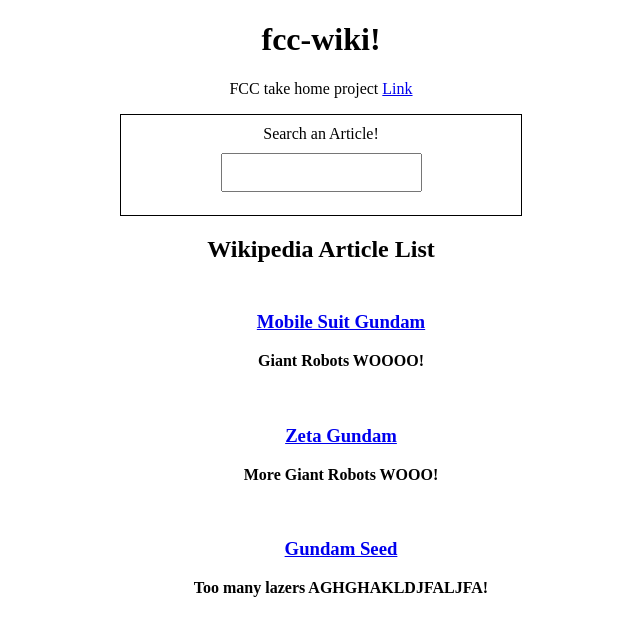
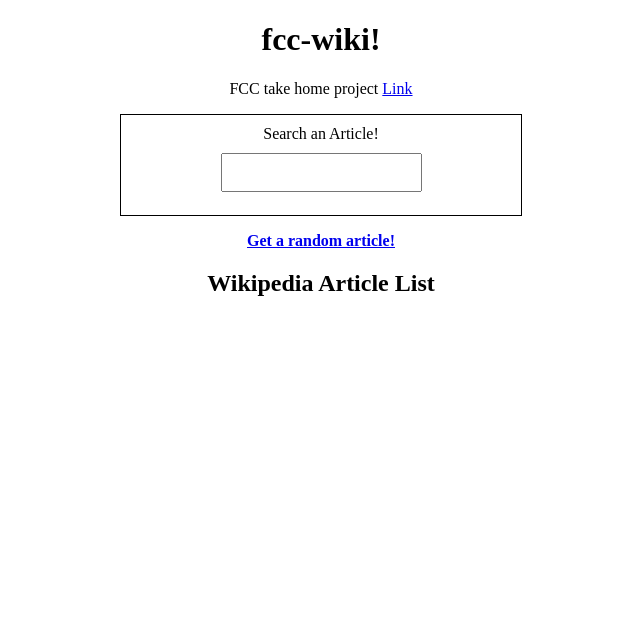
Before and after one commit to SMGEAR123/fcc-wiki-viewer, an Angular app: page / in a window 1280 px wide. Shown: the top 636 px of the page, without its empty margins (319-959 px from the left). Built offline with nearby package versions, Linux system fonts and the light colour scheme.

Commit message:
Created service to search for wiki articles using HttpClient and created test to retrieve and display articles in search array from query

```diff
--- a/src/app/app.component.html
+++ b/src/app/app.component.html
@@ -4,8 +4,6 @@
   {{ title }}!
   </h1>
   <p>{{description}} <a href="https://learn.freecodecamp.org/coding-interview-prep/take-home-projects/build-a-wikipedia-viewer/" target="_blank">Link</a></p>
-
-  <app-search></app-search>
   <app-list></app-list>
 
 </div>
--- a/src/app/app.module.ts
+++ b/src/app/app.module.ts
@@ -5,6 +5,8 @@
 import { SearchComponent } from './search/search.component';
 import { ArticleComponent } from './article/article.component';
 import { ListComponent } from './list/list.component';
+
+import { HttpClientModule } from '@angular/common/http';
 
 @NgModule({
   declarations: [
@@ -14,7 +16,8 @@
     ListComponent
   ],
   imports: [
-    BrowserModule
+    BrowserModule,
+    HttpClientModule//Import after BrowserModule
   ],
   providers: [],
   bootstrap: [AppComponent]
--- a/src/app/article/article.component.html
+++ b/src/app/article/article.component.html
@@ -1,2 +1,2 @@
 <a href="{{content.link}}"><h3>{{content.title}}</h3></a>
-<p><b>{{content.description}}</b></p>
+<p><b>{{content.snippet}}</b></p>
--- a/src/app/list/list.component.html
+++ b/src/app/list/list.component.html
@@ -1,7 +1,10 @@
+<app-search (change)="getInput($event)"></app-search>
+<p><b><a href="https://en.wikipedia.org/wiki/Special:Random" target="_blank">Get a random article!</a></b></p>
+
 <h2>Wikipedia Article List</h2>
 
 <ul class="article-list">
-  <li class="article" *ngFor="let article of articles">
+  <li class="article" *ngFor="let article of $articles">
 
     <app-article [content]="article"></app-article>
 
--- a/src/app/list/list.component.ts
+++ b/src/app/list/list.component.ts
@@ -1,4 +1,5 @@
-import { Component, OnInit } from '@angular/core';
+import { Component, OnInit, Input } from '@angular/core';
+import { WikiSearchService } from '../shared/wiki-search.service';
 
 @Component({
   selector: 'app-list',
@@ -6,12 +7,24 @@
   styleUrls: ['./list.component.css']
 })
 export class ListComponent implements OnInit {
-  articles: any[] = [{title: 'Mobile Suit Gundam', description: 'Giant Robots WOOOO!', link: '#'}, {title: 'Zeta Gundam', description: 'More Giant Robots WOOO!', link: '#' }, {title: 'Gundam Seed' , description: 'Too many lazers AGHGHAKLDJFALJFA!', link: '#'}];
+  // articles: any[] = [{title: 'Mobile Suit Gundam', description: 'Giant Robots WOOOO!', link: '#'}, {title: 'Zeta Gundam', description: 'More Giant Robots WOOO!', link: '#' }, {title: 'Gundam Seed' , description: 'Too many lazers AGHGHAKLDJFALJFA!', link: '#'}];
+  $articles: any[];
 
-  constructor() { }
+  constructor(private wiki: WikiSearchService) { }
 
   ngOnInit() {
-    console.log(this.articles);
+    console.log(this.$articles);
+  }
+
+  getInput(e) {
+    let query = e.target.value;
+    // console.log(query);
+    this.wiki.getTestArticles(query).subscribe((data) => {
+      let queryObj = data;
+      console.log(queryObj.query.search);
+      let queryArray = queryObj.query.search;
+      this.$articles = queryArray;
+    });
   }
 
 }
--- a/src/app/search/search.component.css
+++ b/src/app/search/search.component.css
@@ -10,3 +10,7 @@
     margin: 0 auto;
     padding: 10px;
 }
+
+.search-form > input {
+    text-align: center;
+}
--- a/src/app/search/search.component.html
+++ b/src/app/search/search.component.html
@@ -1,4 +1,4 @@
-<form class="search-form" #form>
+<form class="search-form" #form (submit)="search($event)">
   <label for="search">Search an Article!</label>
   <input type="text" name="search">
 </form>
--- a/src/app/search/search.component.ts
+++ b/src/app/search/search.component.ts
@@ -12,4 +12,12 @@
   ngOnInit() {
   }
 
+  search(e) {
+    e.preventDefault();
+    /* Prevents page refresh and retrieves input value */
+    let query = e.srcElement[0].value;
+    console.log(query);
+    e.srcElement[0].value = "";
+  }
+
 }
--- /dev/null
+++ b/src/app/shared/wiki-search.service.ts
@@ -0,0 +1,17 @@
+import { Injectable } from '@angular/core';
+import { HttpClient } from '@angular/common/http';
+
+@Injectable({
+  providedIn: 'root'
+})
+export class WikiSearchService {
+
+  constructor(private http: HttpClient) {
+   }
+
+   getTestArticles(input) {
+    const configUrl = `https://en.wikipedia.org/w/api.php?action=query&list=search&srsearch=${input}&origin=*&utf8=&format=json`
+    return this.http.get(configUrl);
+
+   }
+}
```
Also changed, not shown: 1 other file (tests, documents, lock files or other folders).
